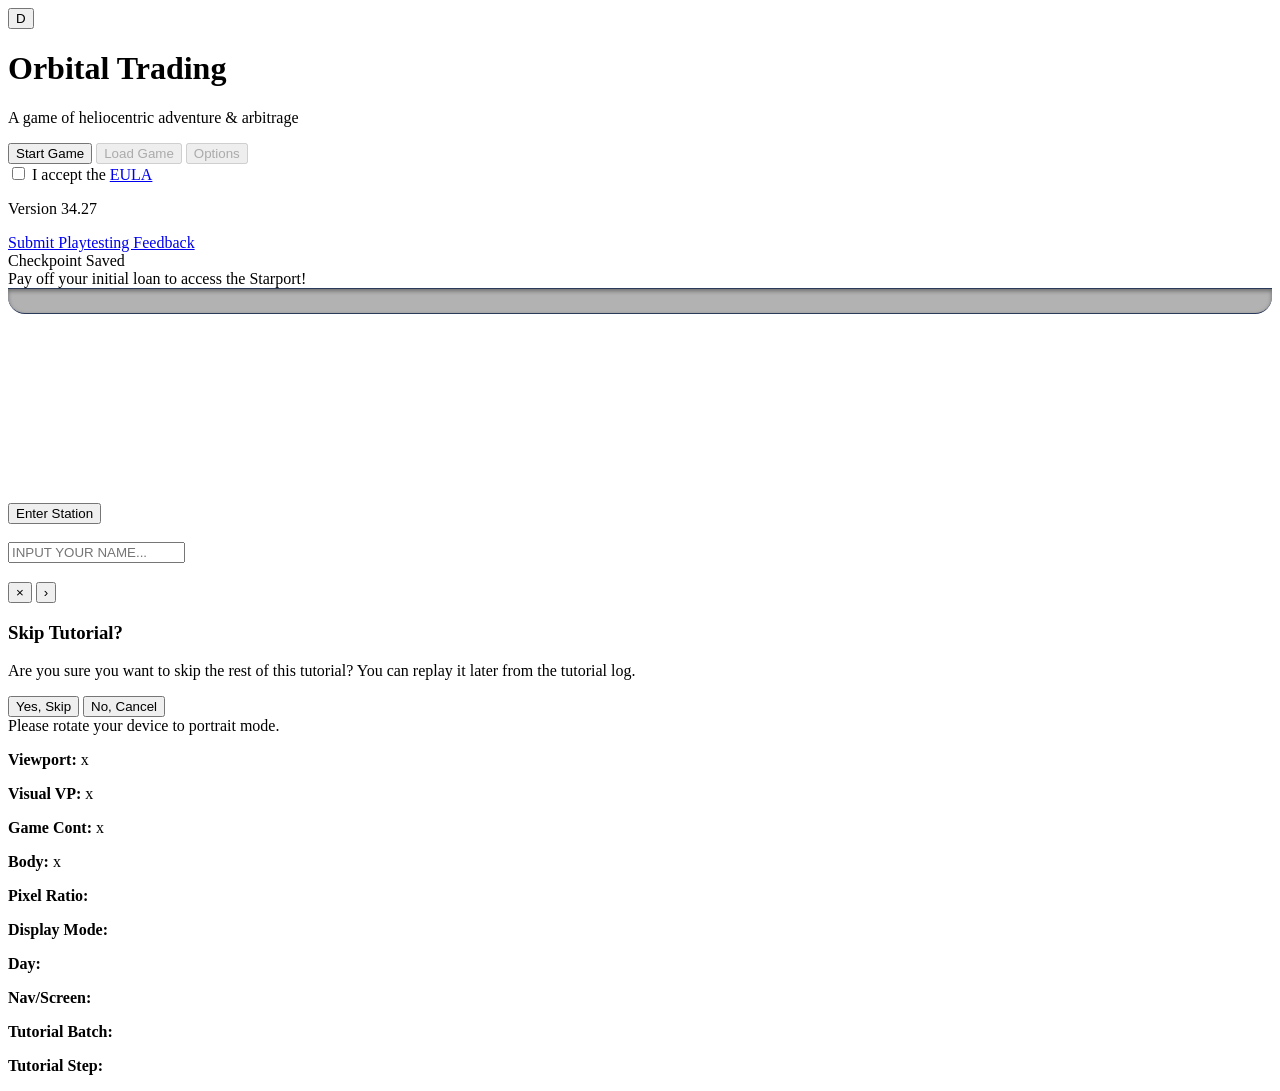
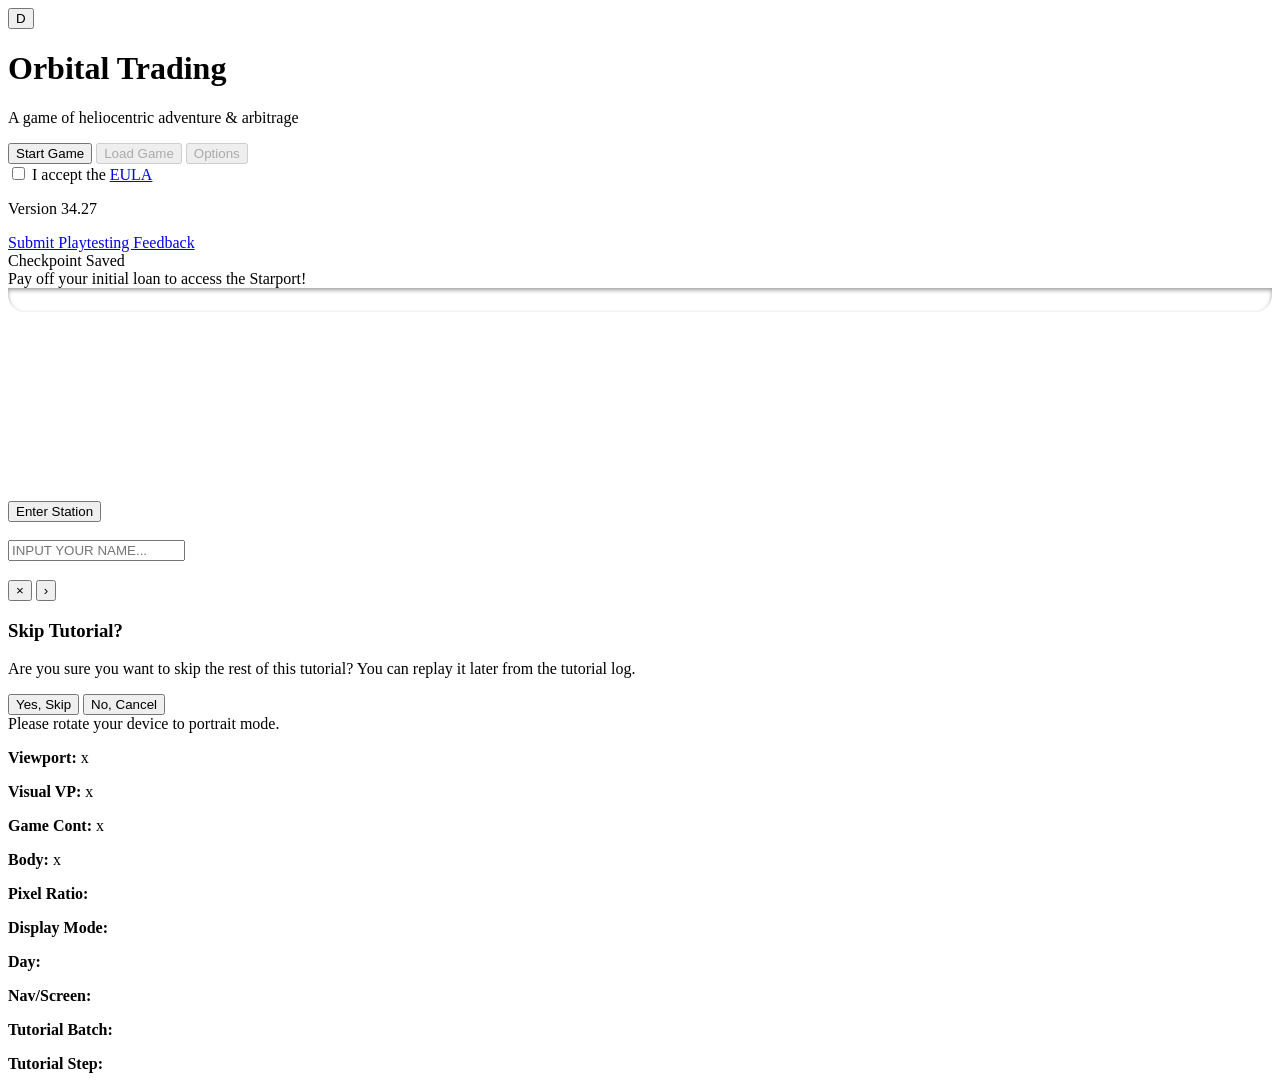

“Updated”

--- a/css/news-ticker.css
+++ b/css/news-ticker.css
@@ -3,17 +3,21 @@
 #news-ticker-bar {
     width: 100%;
     height: 24px; /* Vertically thin, as requested */
-    background-color: rgba(0, 0, 0, 0.3);
-    border-top: 1px solid #2a3a5a;
-    border-bottom: 1px solid #2a3a5a;
+    
+    /* V1 OPTIMIZATION: Migrate from static colors to Root Manifest */
+    background: var(--ui-gradient-header); 
+    border-top: 1px solid var(--ui-border-primary);
+    border-bottom: 1px solid var(--ui-border-primary);
+    
     box-shadow: inset 0 2px 4px rgba(0,0,0,0.4);
     overflow: hidden; /* This is crucial */
     position: relative;
     display: flex;
     align-items: center;
-    /* Added transition for smooth theme changes */
-    transition: background-image 0.5s ease, border-color 0.5s ease, background-color 0.5s ease;
-    /* Added rounded bottom corners */
+    
+    /* Transition supports new variable bindings */
+    transition: background 0.5s ease, border-color 0.5s ease;
+    
     border-bottom-left-radius: 17px;
     border-bottom-right-radius: 17px;
 }
